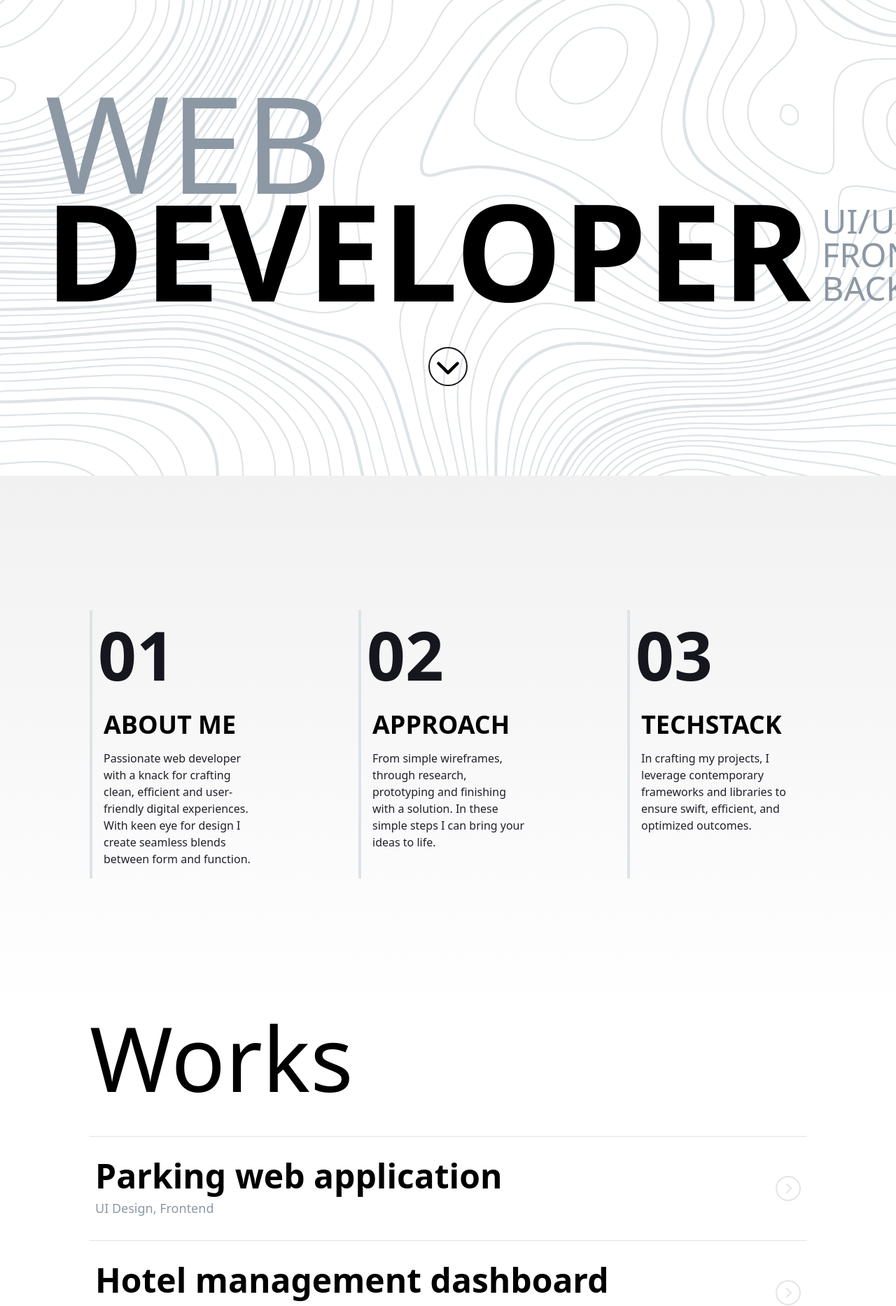
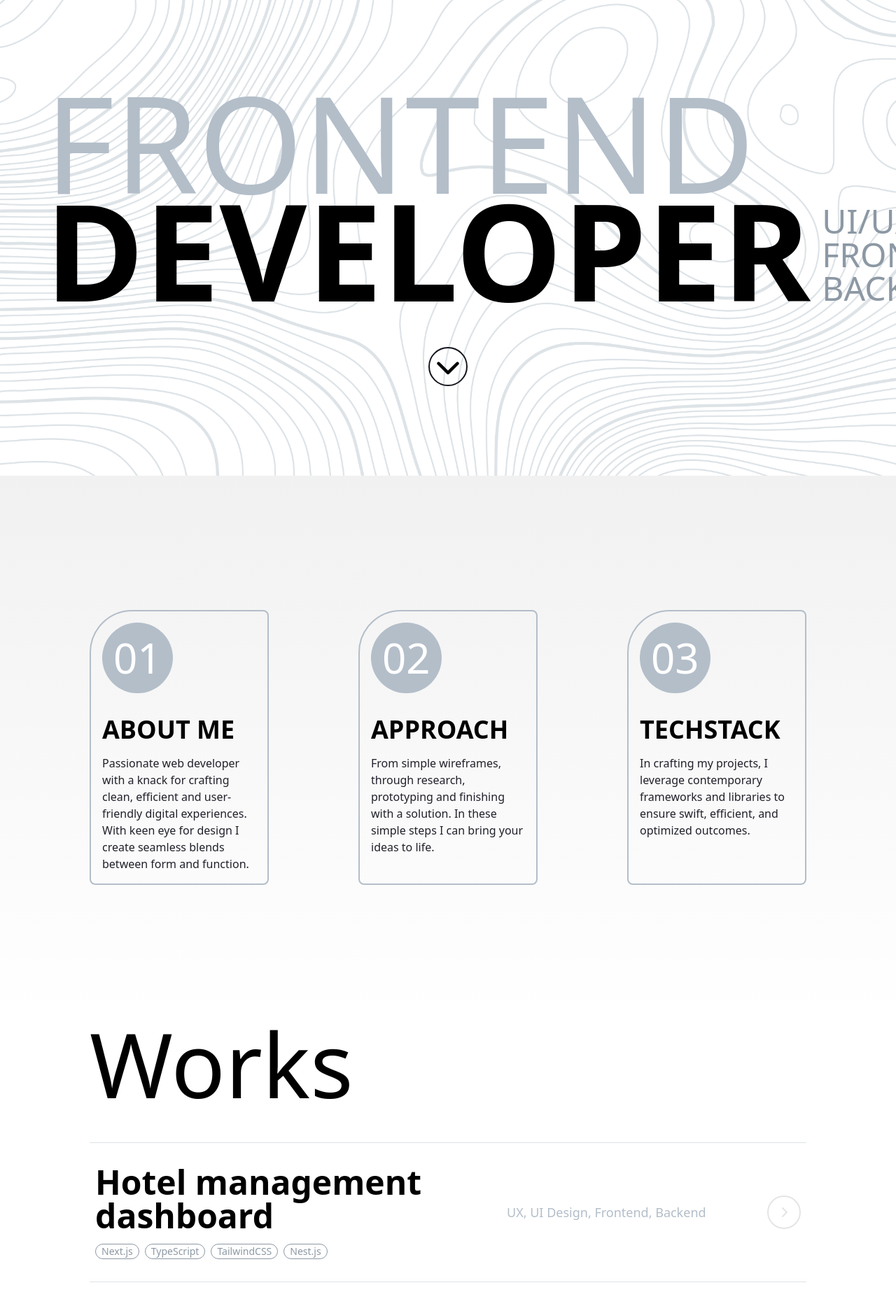
Before and after one commit to relcnob/portfolio-2024, a Next.js app: page / in a window 1280 px wide. Shown: the part 120-1987 px from the top of the page at 70% size. Built offline with nearby package versions, Linux system fonts and the light colour scheme.

Commit message:
chore: adjusted styling

```diff
--- a/src/app/components/functionalities/custom-cursor/Custom-cursor.tsx
+++ b/src/app/components/functionalities/custom-cursor/Custom-cursor.tsx
@@ -1,22 +1,11 @@
 import React, { useEffect, useRef, useState } from "react";
-// Define cursor colors
-const CURSOR_COLORS = {
-  h1: "green-400",
-  button: "orange-500",
-  default: "sky-500",
-};
-// Main CustomCursor component
+
 const CustomCursor = () => {
-  // Reference to the cursor element
   const cursorRef = useRef(null);
-  // State to track cursor position
   const [position, setPosition] = useState({ x: 0, y: 0 });
-  // State to track cursor color
   const [cursorBg, setCursorBg] = useState("");
-  // State to track click event
 
   useEffect(() => {
-    // Event listener for mouse movement
     const handleMouseMove = (e: any) => {
       setPosition({
         x: e.clientX,
@@ -40,7 +29,7 @@ const CustomCursor = () => {
       window.removeEventListener("mousemove", handleMouseMove);
       window.removeEventListener("mouseover", handleMouseOver);
     };
-  }, []); // useEffect runs only once on mount
+  }, []);
 
   const bgPath: { [key: string]: string } = {
     parky: "bg-[url('/parky.png')]",
@@ -53,9 +42,9 @@ const CustomCursor = () => {
       <div
         style={{ top: position.y, left: position.x }}
         ref={cursorRef}
-        className={`p-0 fixed pointer-events-none -translate-x-1/2 -translate-y-[150%] z-50 aspect-video w-96 border rounded-xl bg-white dark:bg-secondary-200 transition-background duration-300 bg-cover bg-center ${
+        className={`p-0 fixed pointer-events-none -translate-x-1/2 -translate-y-[150%] z-50 aspect-video w-[512px] max-w-[50vw] border rounded-xl bg-white dark:bg-secondary-200 transition-background duration-300 bg-cover bg-center ${
           cursorBg
-            ? `opacity-100 ${bgPath[cursorBg]} delay-300`
+            ? `opacity-100 ${bgPath[cursorBg]} delay-100`
             : "opacity-0 bg-none"
         }`}
       >
--- a/src/app/components/functionalities/dark-mode-toggle/dark-mode-toggle.tsx
+++ b/src/app/components/functionalities/dark-mode-toggle/dark-mode-toggle.tsx
@@ -1,7 +1,7 @@
 import React, { useState } from "react";
 import styles from "./dark-mode-toggle.module.scss";
-import { PiMoonFill } from "react-icons/pi";
-import { PiSunDimFill } from "react-icons/pi";
+import { HiMoon } from "react-icons/hi2";
+import { HiSun } from "react-icons/hi";
 import { useTheme } from "next-themes";
 
 const DarkModeToggle = () => {
@@ -14,9 +14,9 @@ const DarkModeToggle = () => {
       className={`border-2 border-secondary-200 dark:border-white cursor-pointer rounded-full w-16 h-8 p-0 flex items-center transition-all duration-300 ease-in-out`}
     >
       <span
-        className={`text-xl flex align-center justify-center text-white dark:text-secondary-200 h-8 w-8 bg-secondary-200 dark:bg-white rounded-full transition-transform duration-300 ease-in-out dark:translate-x-full`}
+        className={`text-xl flex align-center justify-center text-white dark:text-secondary-200 h-8 w-8 ml-[-1px] bg-secondary-200 dark:bg-white rounded-full transition-transform duration-300 ease-in-out dark:translate-x-full`}
       >
-        {theme == "dark" ? <PiMoonFill /> : <PiSunDimFill />}
+        {theme == "dark" ? <HiMoon /> : <HiSun />}
       </span>
     </div>
   );
--- a/src/app/components/ui-elements/about-card/AboutCard.tsx
+++ b/src/app/components/ui-elements/about-card/AboutCard.tsx
@@ -5,16 +5,16 @@ const AboutCard = ({ id, title, description }: AboutCardType): JSX.Element => {
   return (
     <article
       className={
-        "p-4 2xl:pr-20 flex flex-col gap-4 h-full mb-0 border-l-4 border-primary-000 dark:border-secondary-100"
+        "p-4 sm:p-4 2xl:pr-20 flex flex-col gap-4 h-full mb-0 border-2 rounded-lg rounded-tl-[3.8rem] border-primary-100 dark:border-secondary-100"
       }
     >
       <h1
-        className={`text-8xl font-bold ml-[-0.5rem] text-secondary-200 dark:text-primary-000 mb-4`}
+        className={`text-6xl p-4 text-white dark:text-primary-000 mb-4 bg-primary-100 dark:bg-secondary-100 w-fit aspect-square flex items-center justify-center rounded-full`}
       >
         {id}
       </h1>
       <h2 className={`text-4xl font-bold `}>{title.toUpperCase()}</h2>
-      <p className={`text-secondary-000 dark:text-primary-200`}>
+      <p className={`text-secondary-000 dark:text-primary-100`}>
         {description}
       </p>
     </article>
--- a/src/app/components/ui-elements/hero/Hero.tsx
+++ b/src/app/components/ui-elements/hero/Hero.tsx
@@ -13,9 +13,9 @@ const Hero = ({ onClick }: HeroProps): JSX.Element => {
       <div className={`flex flex-row gap-0`}>
         <div className={`flex flex-col gap-0`}>
           <h1
-            className={`text-[3rem] md:text-[8rem] xl:text-[12rem] m-0 leading-[0.8] text-primary-200 font-light`}
+            className={`text-[3rem] md:text-[8rem] xl:text-[12rem] m-0 leading-[0.8] text-primary-100 font-light`}
           >
-            WEB
+            FRONTEND
           </h1>
           <h1
             className={`text-[3rem] md:text-[8rem] xl:text-[12rem] font-bold m-0 leading-[0.8]`}
--- a/src/app/components/ui-elements/project-card/ProjectCard.tsx
+++ b/src/app/components/ui-elements/project-card/ProjectCard.tsx
@@ -6,23 +6,49 @@ interface Props {
   title: string;
   linkTo: string;
   tags: string;
+  techstack: string[];
 }
 
-const ProjectCard = ({ title, linkTo, tags }: Props): JSX.Element => {
+const ProjectCard = ({
+  title,
+  linkTo,
+  tags,
+  techstack,
+}: Props): JSX.Element => {
   return (
     <Link
       href={`/${linkTo}`}
-      className={`w-full py-4 px-2 md:py-8 border-t border-primary-000 dark:border-secondary-000 hover:border-secondary-000 dark:hover:border-primary-000 transition ease-in-out duration-300 group flex flex-row justify-between items-center`}
+      className={`w-full py-4 px-2 md:py-8 border-t border-primary-000 dark:border-secondary-000 hover:border-secondary-000 dark:hover:border-primary-000 transition ease-in-out duration-300 group grid grid-cols-12 justify-between items-center group`}
       id={linkTo}
     >
-      <div className={`pointer-events-none	`}>
-        <h1 className={`font-bold text-lg md:text-2xl xl:text-5xl md:mb-2`}>
+      <div className={`pointer-events-none col-span-11 sm:col-span-7`}>
+        <h1 className={`font-bold text-lg md:text-2xl xl:text-5xl md:mb-4`}>
           {title}
         </h1>
-        <p className={`text-primary-200 xl:text-lg`}>{tags}</p>
+        <div className={`flex flex-row gap-2 text-sm flex-wrap`}>
+          {techstack &&
+            techstack.length &&
+            techstack.map((tag) => (
+              <p
+                key={tag}
+                className={`px-2 py-0 border border-primary-200 text-primary-200 group-hover:border-secondary-100 group-hover:text-secondary-100 group-hover:dark:text-primary-000 group-hover:dark:border-primary-000 transition rounded-full w-fit`}
+              >
+                {tag}
+              </p>
+            ))}
+        </div>
       </div>
       <div
-        className={`p-2 border-2 rounded-full opacity-10 group-hover:opacity-100 transition duration-300 ease-in-out pointer-events-none`}
+        className={`col-span-4 hidden sm:flex flex-row gap-2 text-sm flex-wrap pointer-events-none`}
+      >
+        <p
+          className={`pointer-events-none text-primary-100 group-hover:text-secondary-100 group-hover:dark:text-primary-000 transition xl:text-lg`}
+        >
+          {tags}
+        </p>
+      </div>
+      <div
+        className={`p-2 border-2 w-12 h-12 rounded-full opacity-10 group-hover:opacity-100 transition duration-300 ease-in-out pointer-events-none aspect-square col-span-1 flex items-center justify-center justify-self-end`}
       >
         <FaChevronRight />
       </div>
--- a/src/app/page.tsx
+++ b/src/app/page.tsx
@@ -70,19 +70,28 @@ export default function Home() {
           >
             <h1 className={`text-6xl lg:text-9xl mb-12 `}>Works</h1>
             <ProjectCard
+              linkTo={"comwell"}
+              title="Hotel management dashboard"
+              tags={"UX, UI Design, Frontend, Backend"}
+              techstack={[`Next.js`, `TypeScript`, `TailwindCSS`, `Nest.js`]}
+            />
+            <ProjectCard
               linkTo={"parky"}
               title="Parking web application"
               tags={"UI Design, Frontend"}
+              techstack={[`Next.js`, `TypeScript`, `TailwindCSS`, `Prisma`]}
             />
             <ProjectCard
-              linkTo={"comwell"}
-              title="Hotel management dashboard"
-              tags={"UX, UI Design, Frontend, Backend"}
+              linkTo={"vikingfest"}
+              title="Music festival website"
+              tags={"UI Design, Frontend"}
+              techstack={[`Next.js`, `CSS`]}
             />
             <ProjectCard
               linkTo={"portfolio"}
               title="Assignment portfolio"
               tags={"UI Design, Frontend"}
+              techstack={[`JavaScript`, `TailwindCSS`]}
             />
           </section>
           <section
```
